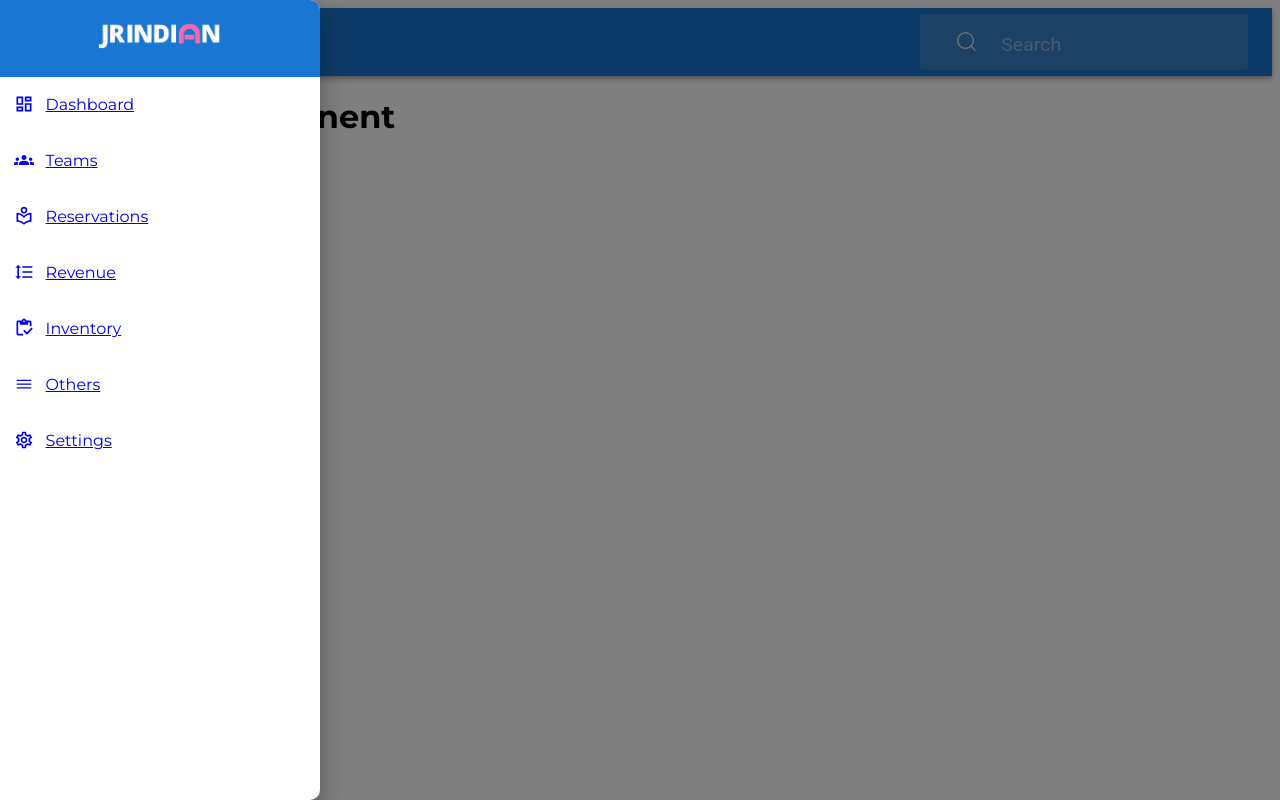
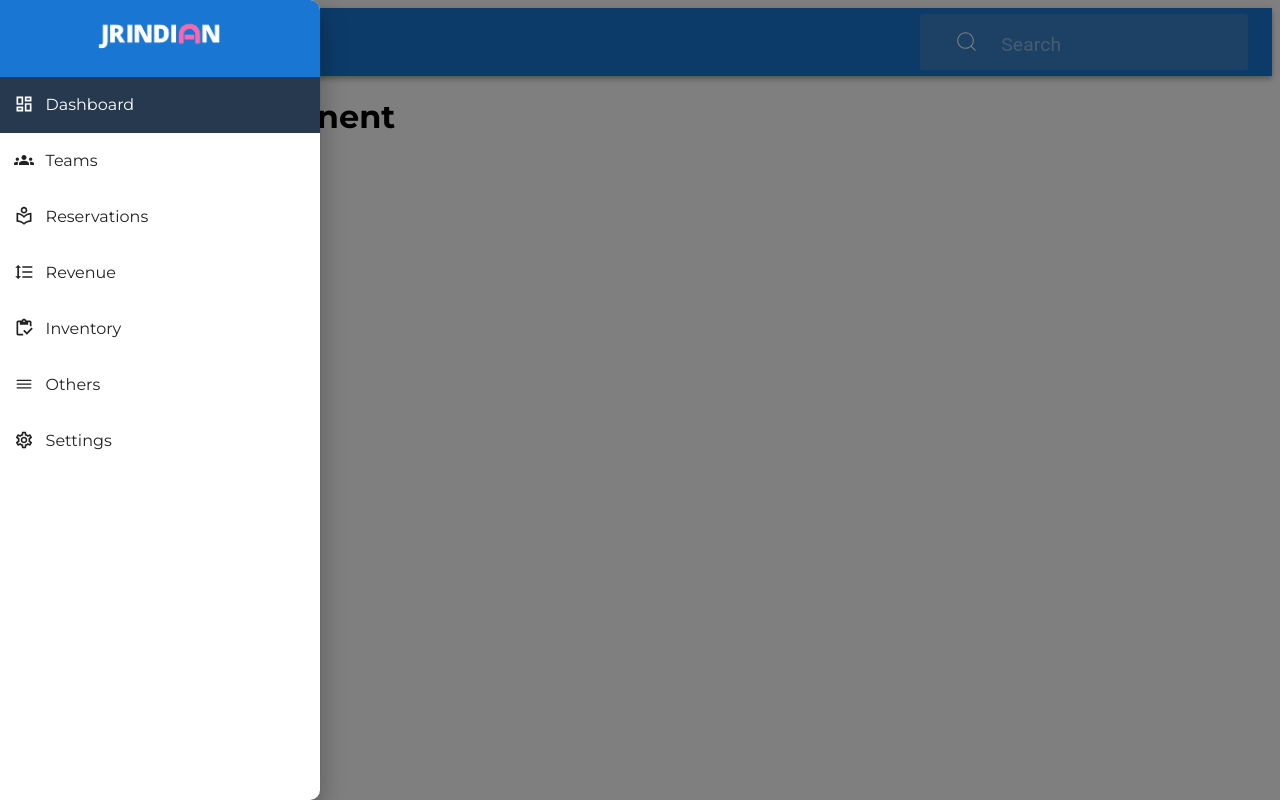
Before and after one commit to tapesh02/restaurant-management-system, a React (Vite) app: page / in a window 1280 px wide. Both pictures are taken after a click on the button "open drawer". Built offline with nearby package versions, Linux system fonts and the light colour scheme.

Commit message:
added active menu functionality

```diff
--- a/src/components/navbar/Navbar.tsx
+++ b/src/components/navbar/Navbar.tsx
@@ -1,5 +1,5 @@
-import { useState } from 'react';
-import {Link} from "react-router-dom"
+import { useState } from "react";
+import { NavLink } from "react-router-dom";
 import {
   FormControl,
   AppBar,
@@ -8,10 +8,10 @@ import {
   IconButton,
   OutlinedInput,
   Drawer,
-} from '@mui/material';
-import { IoIosMenu } from 'react-icons/io';
-import { CiSearch } from 'react-icons/ci';
-import logo from '../../assets/logo.png';
+} from "@mui/material";
+import { IoIosMenu } from "react-icons/io";
+import { CiSearch } from "react-icons/ci";
+import logo from "../../assets/logo.png";
 import {
   MdOutlineDashboard,
   MdOutlineSettings,
@@ -19,26 +19,26 @@ import {
   MdOutlineLocalLibrary,
   MdOutlineFormatLineSpacing,
   MdOutlineInventory,
-} from 'react-icons/md';
+} from "react-icons/md";
 
 const Navbar = () => {
   const [open, setOpen] = useState(false);
   const menuList = [
-    { id: 1, menuitem: 'Dashboard', icon: <MdOutlineDashboard size={20} /> },
-    { id: 2, menuitem: 'Teams', icon: <MdGroups size={20} /> },
+    { id: 1, menuitem: "Dashboard", icon: <MdOutlineDashboard size={20} /> },
+    { id: 2, menuitem: "Teams", icon: <MdGroups size={20} /> },
     {
       id: 3,
-      menuitem: 'Reservations',
+      menuitem: "Reservations",
       icon: <MdOutlineLocalLibrary size={20} />,
     },
     {
       id: 4,
-      menuitem: 'Revenue',
+      menuitem: "Revenue",
       icon: <MdOutlineFormatLineSpacing size={20} />,
     },
-    { id: 5, menuitem: 'Inventory', icon: <MdOutlineInventory size={20} /> },
-    { id: 6, menuitem: 'Others', icon: <IoIosMenu size={20} /> },
-    { id: 7, menuitem: 'Settings', icon: <MdOutlineSettings size={20} /> },
+    { id: 5, menuitem: "Inventory", icon: <MdOutlineInventory size={20} /> },
+    { id: 6, menuitem: "Others", icon: <IoIosMenu size={20} /> },
+    { id: 7, menuitem: "Settings", icon: <MdOutlineSettings size={20} /> },
   ];
 
   const handleMenu = () => {
@@ -46,14 +46,26 @@ const Navbar = () => {
   };
 
   const RenderDrawer = () =>
-    menuList.map((menu) => (
-      <div className="menu-list-wrapper" key={menu.id} role="presentation">
-        <Link to={`/${menu.menuitem.toLowerCase()}`} className="menu-list" onClick={handleMenu}>
-          <span>{menu.icon}</span>
-          {menu.menuitem}
-        </Link>
-      </div>
-    ));
+    menuList.map((menu) => {
+      const toPath =
+        menu.menuitem.toLowerCase() === "dashboard"
+          ? "/"
+          : `/${menu.menuitem.toLowerCase()}`;
+      return (
+        <div className="menu-list-wrapper" key={menu.id} role="presentation">
+          <NavLink
+            to={toPath}
+            className={({ isActive }) =>
+              isActive ? "active-menu-list menu-list" : "menu-list"
+            }
+            onClick={handleMenu}
+          >
+            <span>{menu.icon}</span>
+            {menu.menuitem}
+          </NavLink>
+        </div>
+      );
+    });
 
   return (
     <Box className="navbar-wrapper">
--- a/src/components/navbar/navbar.scss
+++ b/src/components/navbar/navbar.scss
@@ -67,6 +67,8 @@ $font: clamp(1em, 1.2em, 1.5em);
       gap: 0.7em;
       cursor: pointer;
       padding: 0.9em;
+      text-decoration: none;
+      color: inherit;
 
       span {
         margin-top: 0.2em;
@@ -75,6 +77,11 @@ $font: clamp(1em, 1.2em, 1.5em);
         transition: 2ms;
         background-color: #e7f2fd;
       }
+    }
+
+    .active-menu-list {
+      background-color: #27394e;
+      color: #ffffff;
     }
   }
 }
```
